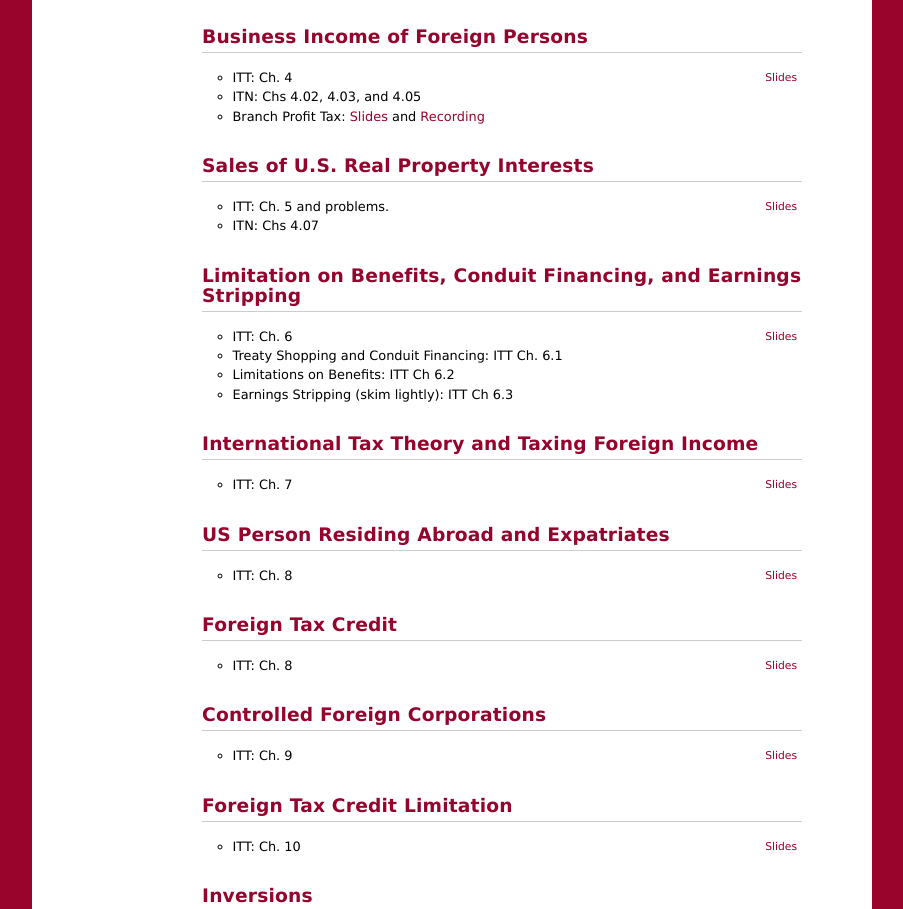
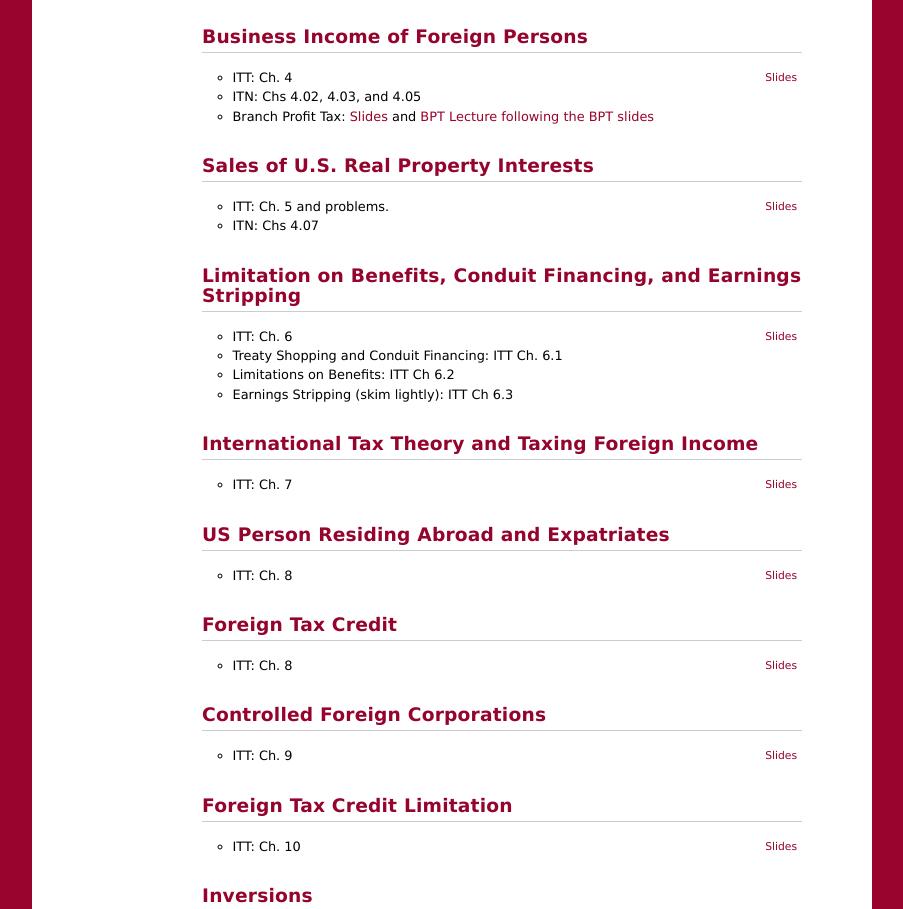
Before and after one commit to jmc877/International-Tax, a plain HTML site: page index.html in a window 1280 px wide. Shown: the part 1951-2860 px from the top of the page, without its empty margins (188-1091 px from the left). Drawn offline with Linux system fonts and the light colour scheme.

Commit message:
Update index.html

```diff
--- a/index.html
+++ b/index.html
@@ -190,7 +190,8 @@
             <a href="slides/IT_Slides_ETB_22.pptx" class="link link-slides">Slides</a>
           </small>
       <li> ITN: Chs 4.02, 4.03, and 4.05 </li>
-      <li>Branch Profit Tax: <a href="slides/IT_BPT_22.pptx" >Slides </a> and <a href="https://fordhamit-my.sharepoint.com/:v:/g/personal/jcolon_fordham_edu/EVmxh8Q6A1hIjumoKmfpx3oB7L5pSkaFeu2lnuQwGrq0mQ?e=rFGr6v">Recording</a></li>
+      <li>Branch Profit Tax: <a href="slides/IT_BPT_22.pptx" >Slides </a> and <a href="https://www.dropbox.com/s/78001oj1cm3z3no/BPT.mp4?dl=0">
+        BPT Lecture following the BPT slides</a></li>
     </ul>
 
     <h3>Sales of U.S. Real Property Interests</h3>
```
